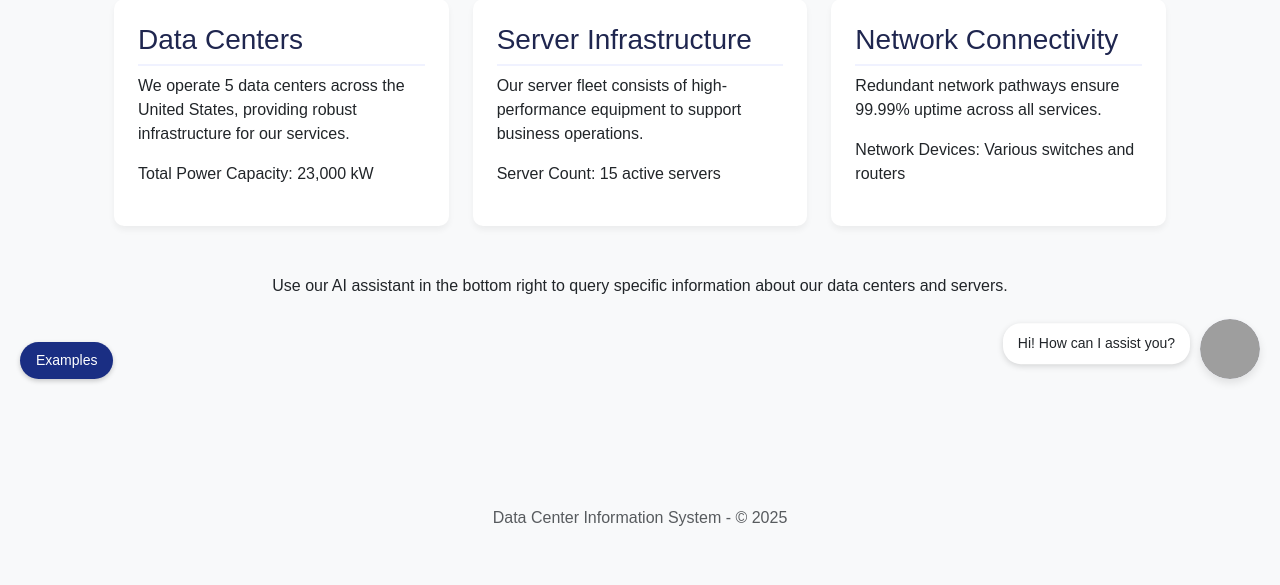
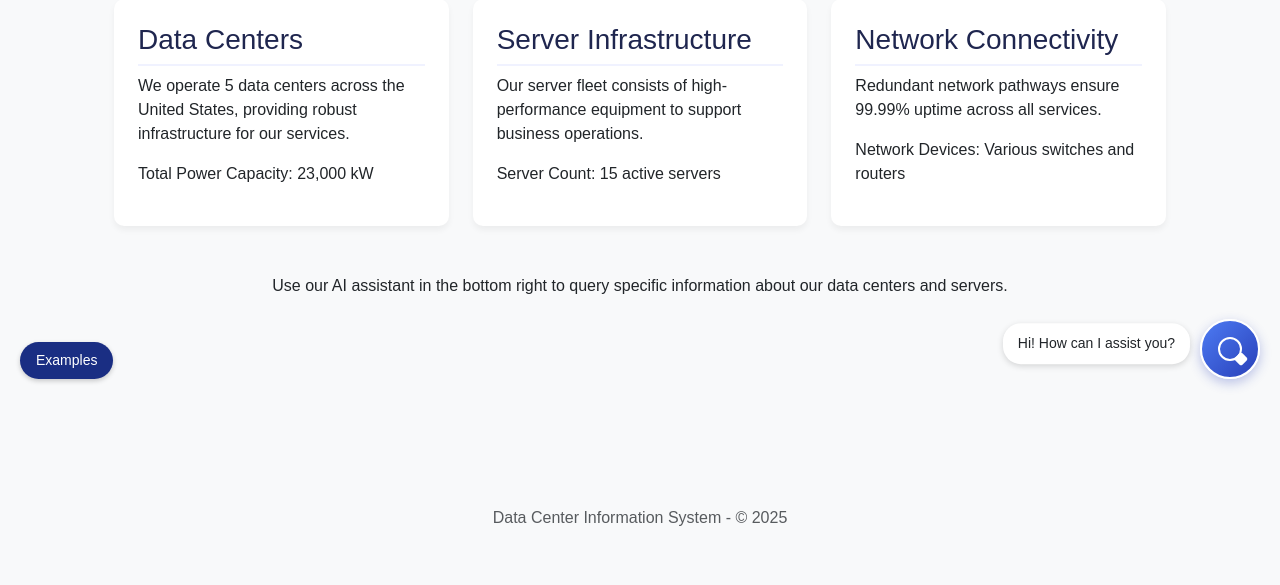
Before and after one commit to ShempyTamrakar/AIAgentChatBot, a Flask app: page / in a window 1280 px wide. Shown: the part 401-986 px from the top of the page. Run offline with Flask 3, Linux system fonts and the light colour scheme; grey boxes are pictures that could not be loaded.

Commit message:
Improve the chatbot's appearance with an attractive chat bubble design
Replaces the user icon with a CSS-styled chat bubble in `templates/index.html` for a more visually appealing interface.

Replit-Commit-Author: Agent
Replit-Commit-Session-Id: 4410914d-84b1-4506-abc9-15fac1d1426d
Replit-Commit-Screenshot-Url: https://storage.googleapis.com/screenshot-production-us-central1/d262ef94-1e7d-481e-9d37-944a84622528/d7c19fec-f5f4-42ba-ac09-47b0447336a4.jpg

```diff
--- a/templates/index.html
+++ b/templates/index.html
@@ -41,26 +41,46 @@
             width: 60px;
             height: 60px;
             border-radius: 50%;
-            background-color: #f0f2ff;
+            background: linear-gradient(135deg, #4d7bf3, #2940b9);
             display: flex;
             align-items: center;
             justify-content: center;
             cursor: pointer;
-            box-shadow: 0 4px 8px rgba(0, 0, 0, 0.1);
+            box-shadow: 0 4px 12px rgba(41, 64, 185, 0.3);
             z-index: 1000;
-            transition: transform 0.3s ease;
+            transition: all 0.3s ease;
             overflow: hidden;
+            border: 2px solid #ffffff;
         }
 
         .chat-bubble:hover {
-            transform: scale(1.05);
+            transform: scale(1.1);
+            box-shadow: 0 6px 16px rgba(41, 64, 185, 0.4);
         }
 
-        .chat-bubble img {
-            width: 100%;
-            height: 100%;
-            object-fit: cover;
+        .chat-bubble::before {
+            content: '';
+            position: absolute;
+            width: 24px;
+            height: 24px;
+            background-color: transparent;
+            border: 2px solid white;
             border-radius: 50%;
+            top: 50%;
+            left: 50%;
+            transform: translate(-50%, -50%);
+        }
+
+        .chat-bubble::after {
+            content: '';
+            position: absolute;
+            width: 10px;
+            height: 10px;
+            background-color: white;
+            border-radius: 2px;
+            bottom: 13px;
+            right: 12px;
+            transform: rotate(45deg);
         }
 
         .chat-popup {
@@ -383,7 +403,7 @@
     </div>
 
     <div class="chat-bubble" id="chatButton">
-        <img src="https://t4.ftcdn.net/jpg/02/29/75/83/360_F_229758328_7x8jwCwjtBMmC6rgFzLFhZoEpLobB6L8.jpg" alt="AI Assistant">
+        <!-- Chat icon created with CSS -->
     </div>
 
     <div class="chat-popup" id="chatPopup">
```
